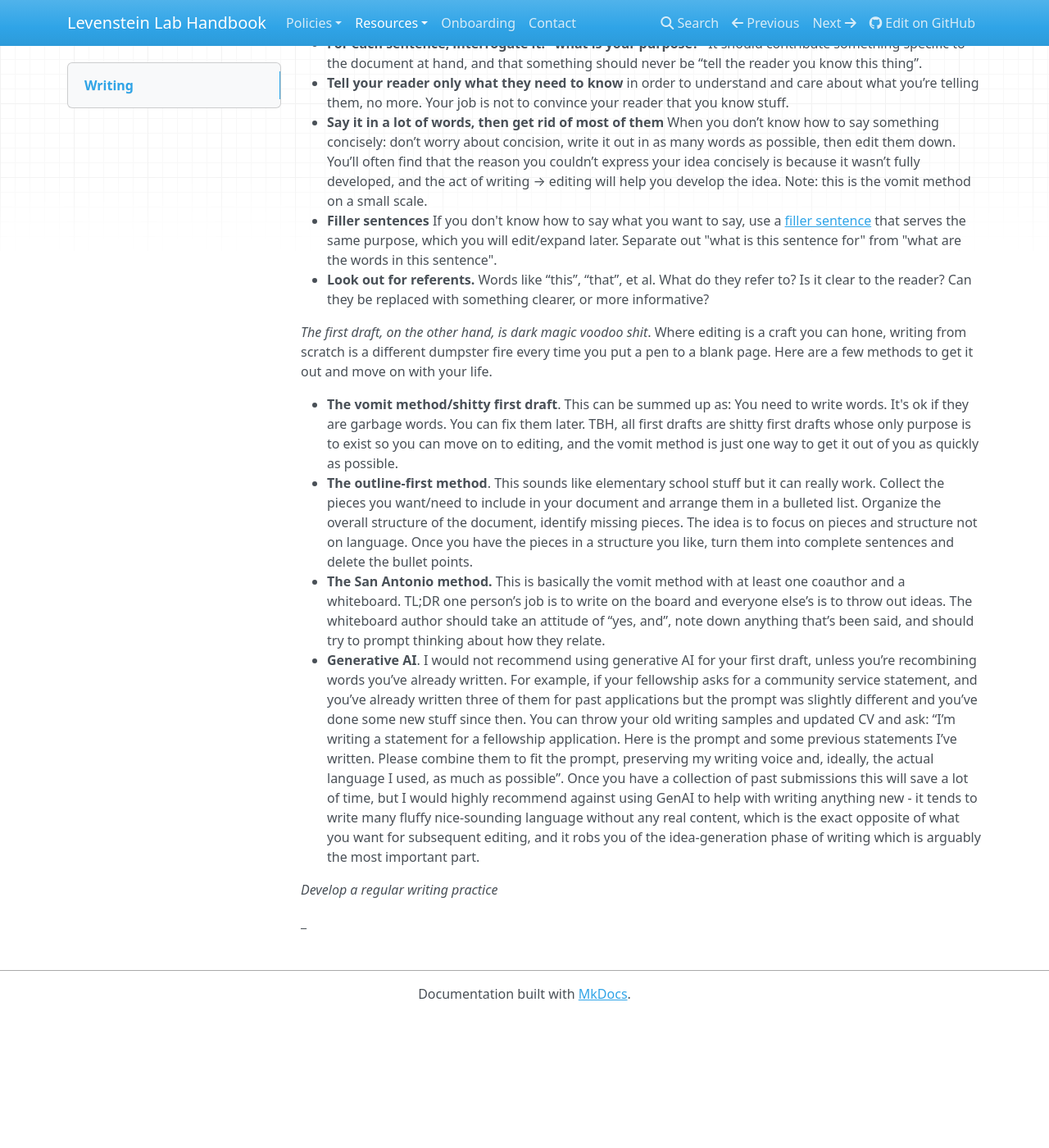
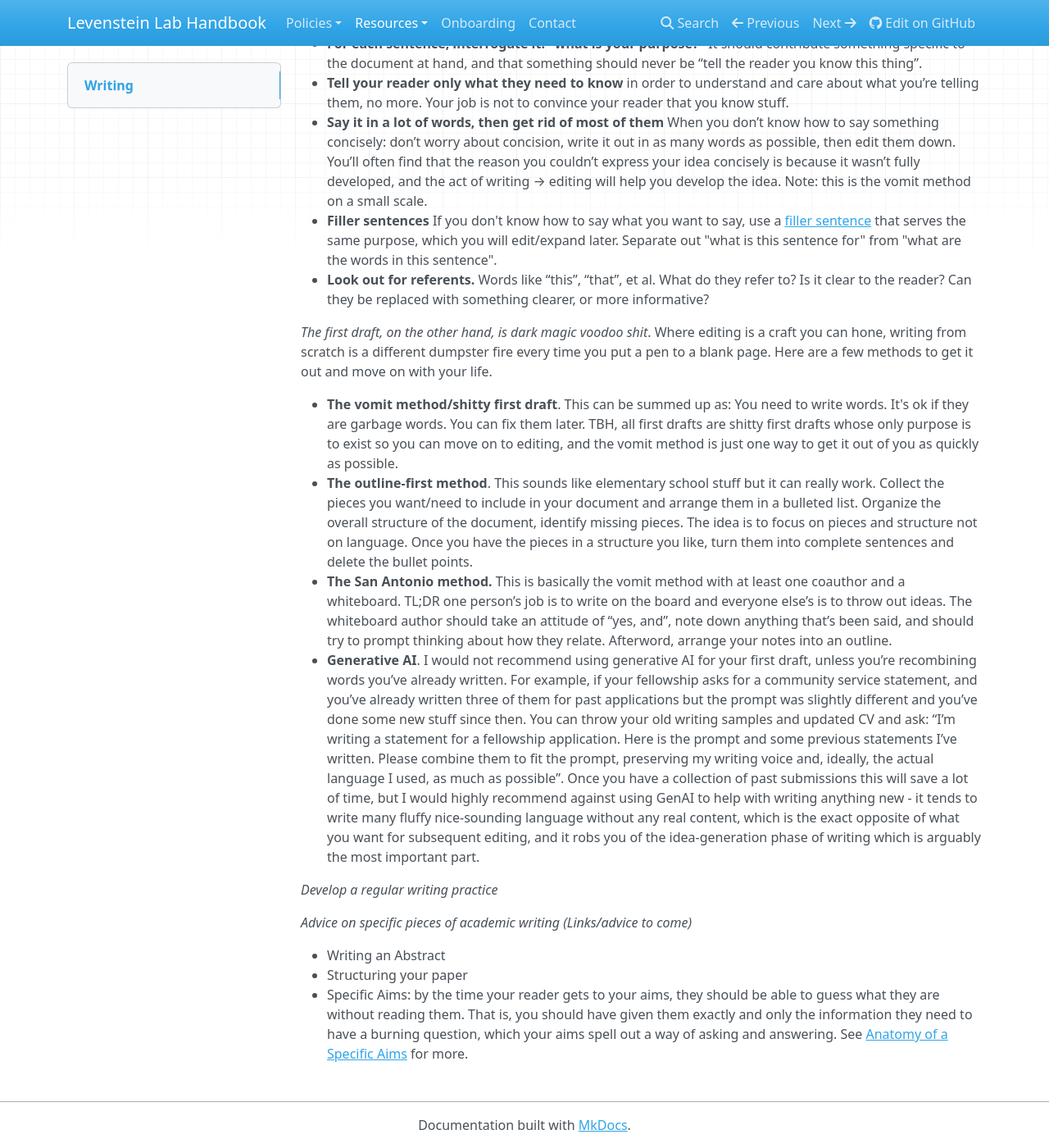
Before and after one commit to LevensteinLab/Lab-Handbook, an MkDocs documentation site: the page built from docs/Resources/writing.md, in a window 1280 px wide and 1400 px high, scrolled down 705 px. Shown: the whole window at 82% size. Built offline with MkDocs 1.6.1, drawn with Linux system fonts in a browser that asks for light colours; nearby versions of some CDN libraries; before the commit the page ends 1945 px from its top, so only the background shows below that.

Commit message:
Added more to writing page

```diff
--- a/docs/Resources/writing.md
+++ b/docs/Resources/writing.md
@@ -40,11 +40,13 @@ I prefer to use google doc because I think it has the best tools for co-writing.
 
   - **The vomit method/shitty first draft**. This can be summed up as: You need to write words. It's ok if they are garbage words. You can fix them later. TBH, all first drafts are shitty first drafts whose only purpose is to exist so you can move on to editing, and the vomit method is just one way to get it out of you as quickly as possible.
   - **The outline-first method**. This sounds like elementary school stuff but it can really work. Collect the pieces you want/need to include in your document and arrange them in a bulleted list. Organize the overall structure of the document, identify missing pieces. The idea is to focus on pieces and structure not on language. Once you have the pieces in a structure you like, turn them into complete sentences and delete the bullet points.
-  - **The San Antonio method.** This is basically the vomit method with at least one coauthor and a whiteboard. TL;DR one person’s job is to write on the board and everyone else’s is to throw out ideas. The whiteboard author should take an attitude of “yes, and”, note down anything that’s been said, and should try to prompt thinking about how they relate.
+  - **The San Antonio method.** This is basically the vomit method with at least one coauthor and a whiteboard. TL;DR one person’s job is to write on the board and everyone else’s is to throw out ideas. The whiteboard author should take an attitude of “yes, and”, note down anything that’s been said, and should try to prompt thinking about how they relate. Afterword, arrange your notes into an outline.
   - **Generative AI**. I would not recommend using generative AI for your first draft, unless you’re recombining words you’ve already written. For example, if your fellowship asks for a community service statement, and you’ve already written three of them for past applications but the prompt was slightly different and you’ve done some new stuff since then. You can throw your old writing samples and updated CV and ask: “I’m writing a statement for a fellowship application. Here is the prompt and some previous statements I’ve written. Please combine them to fit the prompt, preserving my writing voice and, ideally, the actual language I used, as much as possible”. Once you have a collection of past submissions this will save a lot of time, but I would highly recommend against using GenAI to help with writing anything new - it tends to write many fluffy nice-sounding language without any real content, which is the exact opposite of what you want for subsequent editing, and it robs you of the idea-generation phase of writing which is arguably the most important part.
 
 _Develop a regular writing practice_
 
+_Advice on specific pieces of academic writing (Links/advice to come)_
 
-
-_
+  - Writing an Abstract
+  - Structuring your paper
+  - Specific Aims: by the time your reader gets to your aims, they should be able to guess what they are without reading them. That is, you should have given them exactly and only the information they need to have a burning question, which your aims spell out a way of asking and answering. See [Anatomy of a Specific Aims](https://www.biosciencewriters.com/NIH-Grant-Applications-The-Anatomy-of-a-Specific-Aims-Page.aspx) for more.
```
